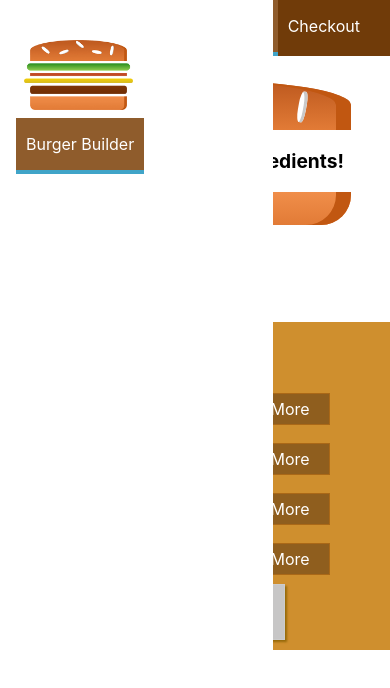
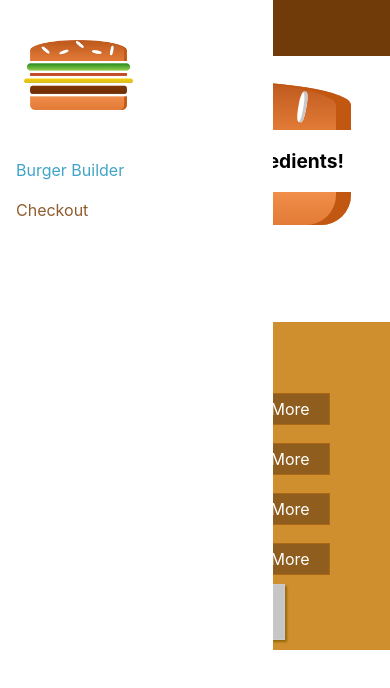
Before and after one commit to sochacki111/React-The-Complete-Guide, a React (Create React App) app: page / in a window 390 px wide. Shown: the top 688 px of the page. Built offline with nearby package versions, Linux system fonts and the light colour scheme.

Commit message:
148. More about Responsive Adjustments

```diff
--- a/src/components/Navigation/NavigationItems/NavigationItem/NavigationItem.module.css
+++ b/src/components/Navigation/NavigationItems/NavigationItem/NavigationItem.module.css
@@ -1,26 +1,45 @@
 .NavigationItem {
-    margin: 0;
-    box-sizing: border-box;
-    display: flex;
-    height: 100%;
-    align-items: center;
+  margin: 10px 0;
+  box-sizing: border-box;
+  display: block;
+  width: 100%;
 }
 
 .NavigationItem a {
-    color: white;
-    text-decoration: none;
-    height: 100%;
-    padding: 16px 10px;
-    border-bottom: 4px solid transparent;
-    box-sizing: border-box;
-    display: block;
+  color: #8f5c2c;
+  text-decoration: none;
+  width: 100%;
+  box-sizing: border-box;
+  display: block;
 }
 
 .NavigationItem a:hover,
 .NavigationItem a:active,
 .NavigationItem a.active {
-    background-color: #8F5C2C;
-    border-bottom: 4px solid #40A4C8;
+  color: #40a4c8;
+}
+
+@media (min-width: 500px) {
+  .NavigationItem {
+    margin: 0;
+    display: flex;
+    height: 100%;
+    width: auto;
+    align-items: center;
+  }
+
+  .NavigationItem a {
     color: white;
+    height: 100%;
+    padding: 16px 10px;
+    border-bottom: 4px solid transparent;
+  }
 
+  .NavigationItem a:hover,
+  .NavigationItem a:active,
+  .NavigationItem a.active {
+    background-color: #8f5c2c;
+    border-bottom: 4px solid #40a4c8;
+    color: white;
+  }
 }
--- a/src/components/Navigation/NavigationItems/NavigationItems.module.css
+++ b/src/components/Navigation/NavigationItems/NavigationItems.module.css
@@ -2,7 +2,16 @@
   margin: 0;
   padding: 0;
   list-style: none;
+  /* flex leads to the item sitting next to each other by default */
   display: flex;
+  flex-flow: column;
   align-items: center;
   height: 100%;
 }
+
+@media (min-width: 500px) {
+  /* For desktop devices items should sit to each other  */
+  .NavigationItems {
+    flex-flow: row;
+  }
+}
--- a/src/components/Navigation/SideDrawer/SideDrawer.module.css
+++ b/src/components/Navigation/SideDrawer/SideDrawer.module.css
@@ -30,4 +30,5 @@
 
 .Logo {
   height: 11%;
+  margin-bottom: 32px;
 }
--- a/src/components/Navigation/Toolbar/Toolbar.js
+++ b/src/components/Navigation/Toolbar/Toolbar.js
@@ -6,10 +6,10 @@
 const toolbar = (props) => (
     <header className={classes.Toolbar}>
         <div>MENU</div>
-        <div className={classes.Logo}>
+        <div className={[classes.Logo, classes.DesktopOnly].join(' ')}>
             <Logo />
         </div>
-        <nav>
+        <nav className={classes.DesktopOnly}>
             <NavigationItems />
         </nav>
     </header>
--- a/src/components/Navigation/Toolbar/Toolbar.module.css
+++ b/src/components/Navigation/Toolbar/Toolbar.module.css
@@ -4,7 +4,7 @@
   position: fixed;
   top: 0;
   left: 0;
-    background-color: #703B09;
+  background-color: #703b09;
   display: flex;
   justify-content: space-between;
   align-items: center;
@@ -20,3 +20,9 @@
 .Logo {
   height: 80%;
 }
+
+@media (max-width: 499px) {
+  .DesktopOnly {
+    display: none;
+  }
+}
```
Lines whose indentation alone changed are shown as unchanged.
